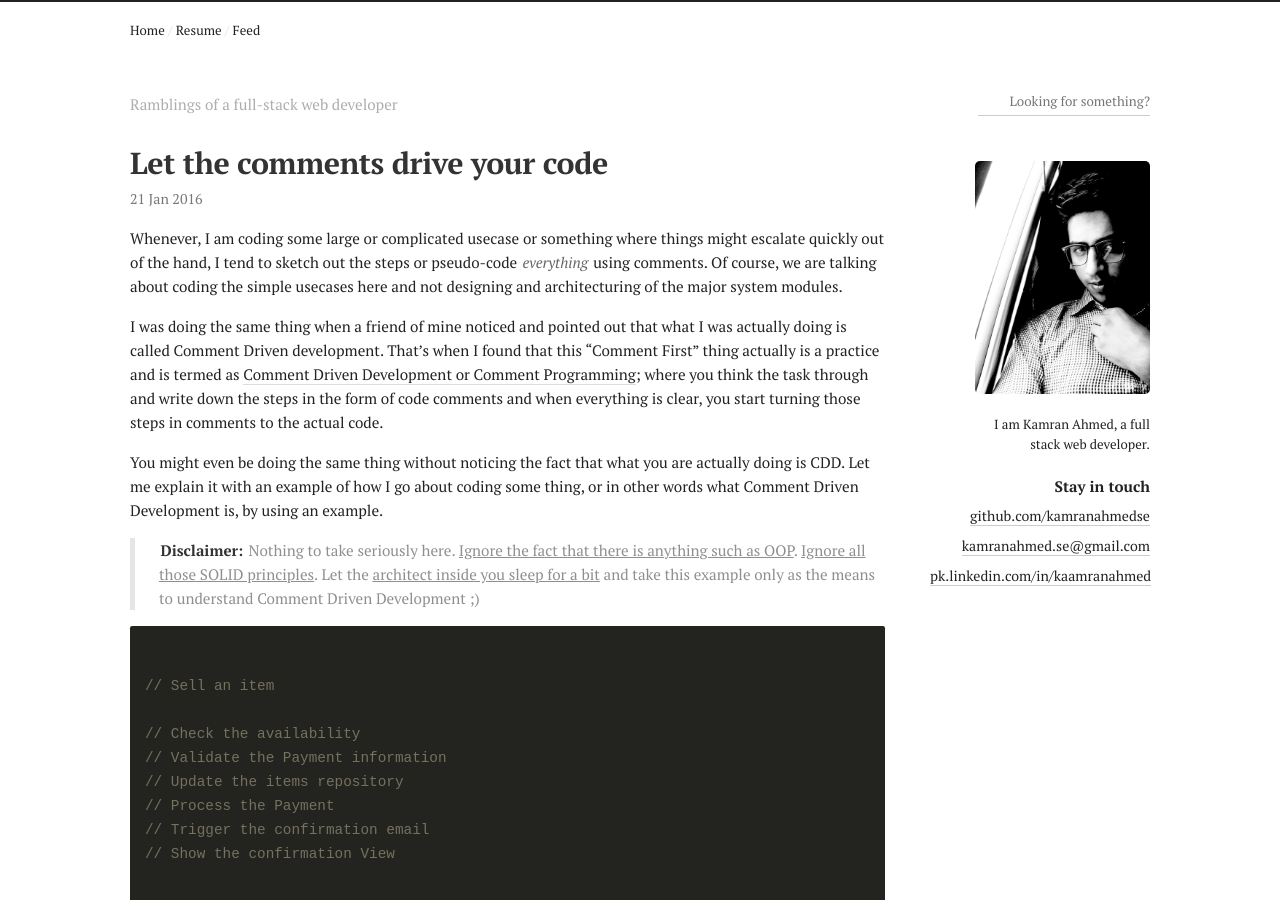
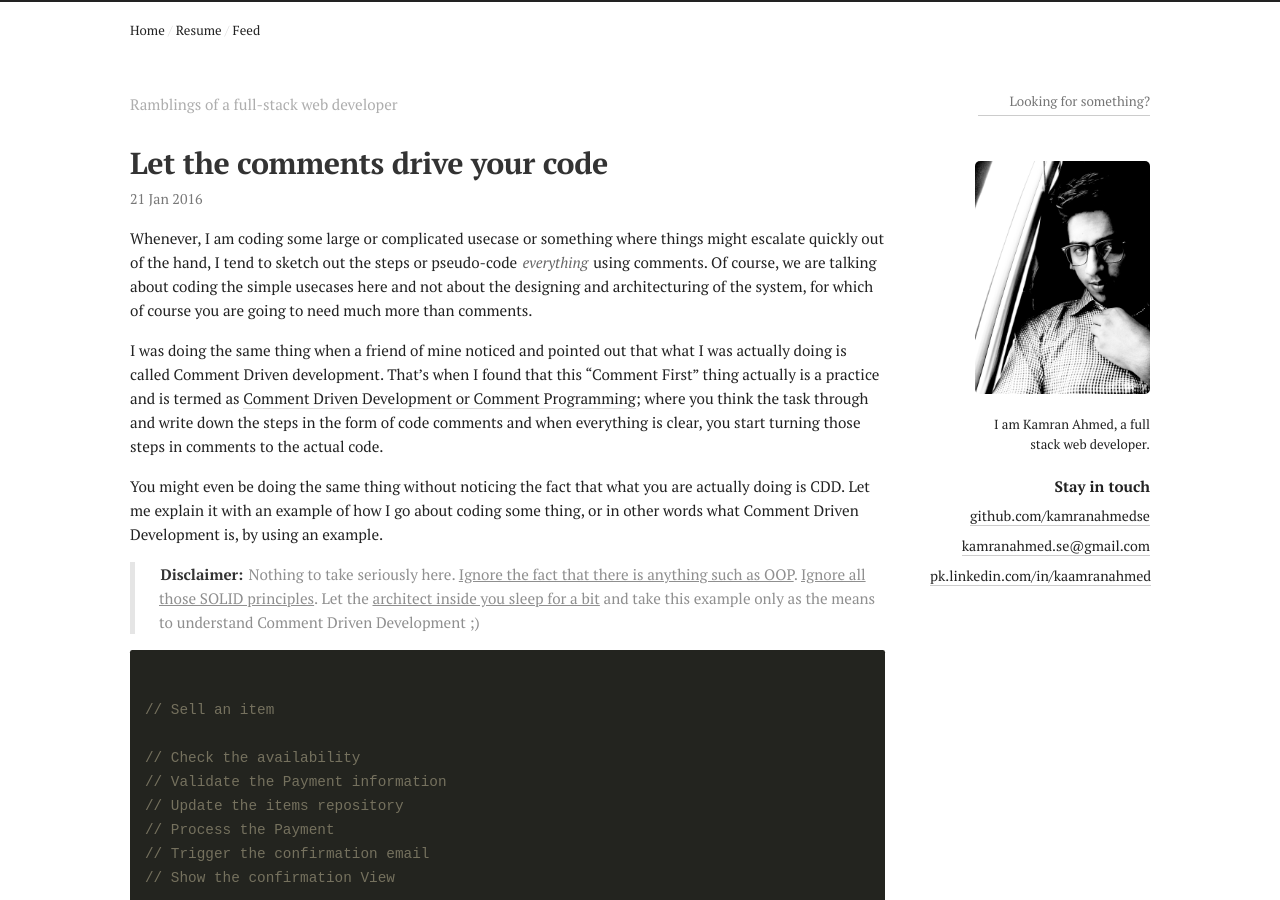
Before and after one commit to kamranahmedse/kamranahmedse.github.io, a Jekyll site: the page built from blog/_posts/2016-01-21-let-the-comments-drive-your-code.md, in a window 1280 px wide and 900 px high. Built offline with Jekyll 4.4.1, drawn with Linux system fonts in a browser that asks for light colours; comment, search, counter and statistics services are not loaded.

Commit message:
Update 2016-01-21-let-the-comments-drive-your-code.md

```diff
--- a/blog/_posts/2016-01-21-let-the-comments-drive-your-code.md
+++ b/blog/_posts/2016-01-21-let-the-comments-drive-your-code.md
@@ -4,7 +4,7 @@ title: Let the comments drive your code
 comments: true
 ---
 
-Whenever, I am coding some large or complicated usecase or something where things might escalate quickly out of the hand, I tend to sketch out the steps or pseudo-code *everything* using comments. Of course, we are talking about coding the simple usecases here and not designing and architecturing of the major system modules.
+Whenever, I am coding some large or complicated usecase or something where things might escalate quickly out of the hand, I tend to sketch out the steps or pseudo-code *everything* using comments. Of course, we are talking about coding the simple usecases here and not about the designing and architecturing of the system, for which of course you are going to need much more than comments.
 
 I was doing the same thing when a friend of mine noticed and pointed out that what I was actually doing is called Comment Driven development. That's when I found that this "Comment First" thing actually is a practice and is termed as [Comment Driven Development or Comment Programming](https://en.wikipedia.org/wiki/Comment_programming); where you think the task through and write down the steps in the form of code comments and when everything is clear, you start turning those steps in comments to the actual code.
 
```
